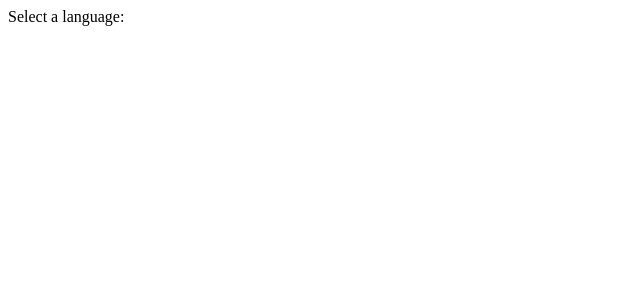
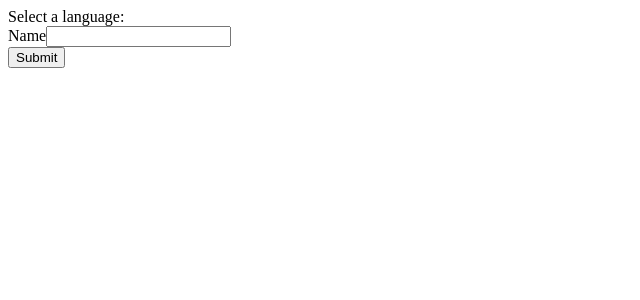
Before and after one commit to IngridAmaral/Translate, a React (Create React App) app: page / in a window 1280 px wide. Shown: the top 300 px of the page, without its empty margins (0-640 px from the left). Built offline with nearby package versions, Linux system fonts and the light colour scheme; the HTML template or start-up script is replaced by a standard one.

Commit message:
context provider

```diff
--- a/src/components/App.js
+++ b/src/components/App.js
@@ -1,16 +1,24 @@
 import React from 'react';
+import UserCreate from './UserCreate'
+import LanguageContext from '../contexts/LanguageContext';
 
 class App extends React.Component {
     state = { language: 'english'}
 
+    onLanguageChange = (language) => {
+        this.setState({ language })
+    }
     render() {
         return (
             <div className='ui container'>
                 <div>
                     Select a language:
-                    <i className='flag us' />
-                    <i className='flag nl' />
+                    <i onClick={() => this.onLanguageChange('english')} className='flag us' />
+                    <i onClick={() => this.onLanguageChange('dutch')} className='flag nl' />
                 </div>
+                <LanguageContext.Provider value={this.state.language}>
+                    <UserCreate />
+                </LanguageContext.Provider>
             </div>
         )
     }
--- /dev/null
+++ b/src/components/Button.js
@@ -0,0 +1,15 @@
+import React from 'react';
+import LanguageContext from '../contexts/LanguageContext'
+
+class Button extends React.Component {
+    static contextType = LanguageContext;
+
+    render() {
+        const text = this.context === 'english' ? 'Submit' : 'Voorleggen';
+        return (
+            <button className='ui button primary'>{text}</button>
+        )
+    }
+}
+
+export default Button;
--- /dev/null
+++ b/src/components/Field.js
@@ -0,0 +1,18 @@
+import React from 'react';
+import LanguageContext from '../contexts/LanguageContext';
+
+class Field extends React.Component {
+    static contextType = LanguageContext;
+    render() {
+        const text = this.context === 'english' ? 'Name' : 'Naam';
+
+        return (
+            <div className='ui field'>
+               <label>{text}</label>
+               <input />
+            </div>
+        )
+    }
+}
+
+export default Field;
--- /dev/null
+++ b/src/components/UserCreate.js
@@ -0,0 +1,16 @@
+import React from 'react';
+import Field from './Field';
+import Button from './Button';
+
+class UserCreate extends React.Component {
+    render() {
+        return (
+            <div className='ui form'>
+               <Field />
+               <Button />
+            </div>
+        )
+    }
+}
+
+export default UserCreate;
--- /dev/null
+++ b/src/contexts/LanguageContext.js
@@ -0,0 +1,3 @@
+import React from 'react';
+
+export default React.createContext('english')
```
